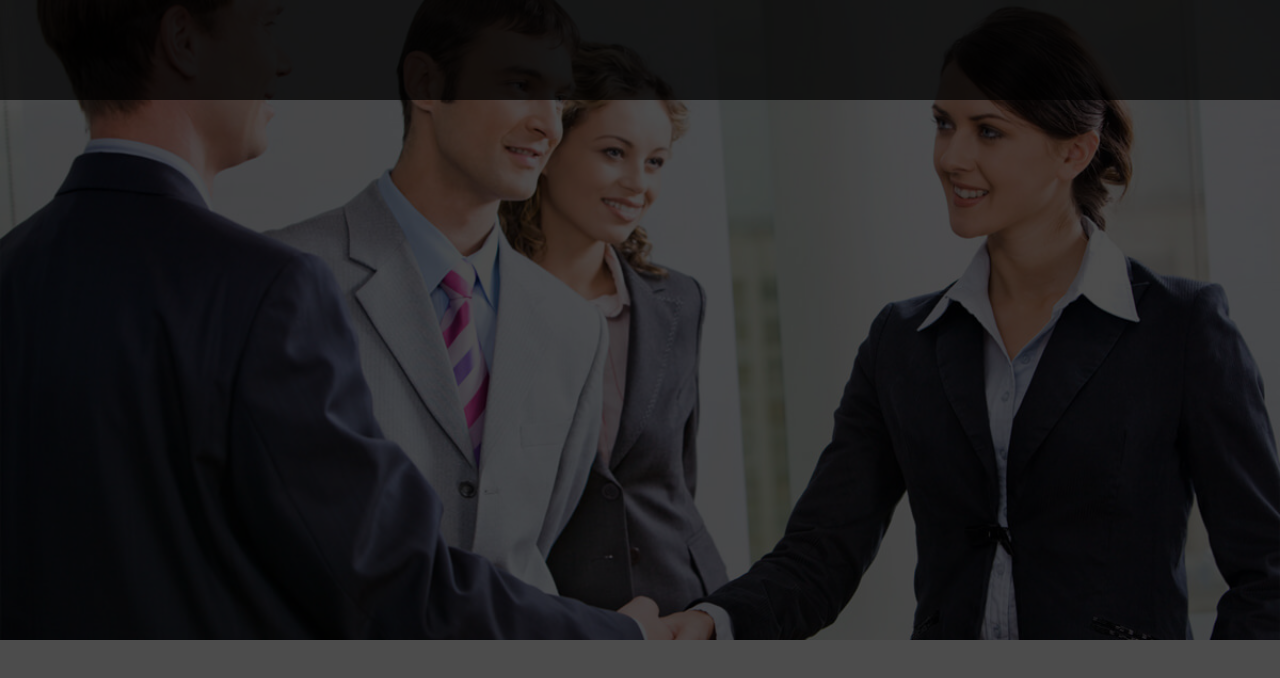
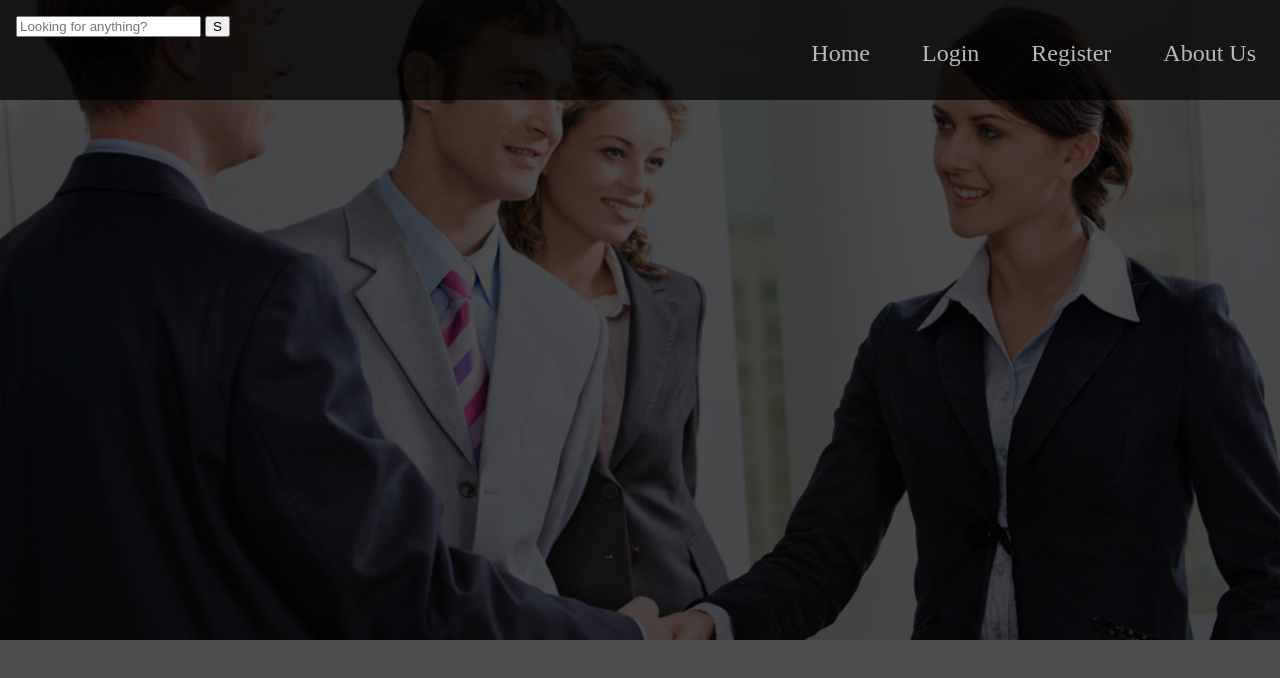
Before and after one commit to Razdeep/Banking-Management-System, a website: page ui/index.html in a window 1280 px wide. Drawn offline with Linux system fonts and the light colour scheme.

Commit message:
Menu added to index page

```diff
--- a/public/css/style_homepage.css
+++ b/public/css/style_homepage.css
@@ -23,4 +23,31 @@ body{
     height: 100px;
     background-color: rgba(0,0,0,.7);
     position: fixed;
-  }
+}
+.search-container{
+    float: left;
+    padding: 1em;
+}
+
+.menu-container{
+    float: right;
+}
+
+.menuItem{
+    /* float: right; */
+    outline: none;
+    display: inline-block;
+    padding: 1em;
+    font-size: 1.5em;
+}
+/* link inside the menu bar */
+.menuItem >a {
+    display: block;
+    text-decoration: none;
+    color: rgb(184, 184, 184);
+    transition: color .3s ease-in-out;
+}
+.menuItem >a:hover{
+    color: #fff;
+    transition: color .3s ease-in-out;
+}
--- a/ui/css/style_homepage.css
+++ b/ui/css/style_homepage.css
@@ -23,4 +23,31 @@ body{
     height: 100px;
     background-color: rgba(0,0,0,.7);
     position: fixed;
-  }
+}
+.search-container{
+    float: left;
+    padding: 1em;
+}
+
+.menu-container{
+    float: right;
+}
+
+.menuItem{
+    /* float: right; */
+    outline: none;
+    display: inline-block;
+    padding: 1em;
+    font-size: 1.5em;
+}
+/* link inside the menu bar */
+.menuItem >a {
+    display: block;
+    text-decoration: none;
+    color: rgb(184, 184, 184);
+    transition: color .3s ease-in-out;
+}
+.menuItem >a:hover{
+    color: #fff;
+    transition: color .3s ease-in-out;
+}
--- a/ui/index.html
+++ b/ui/index.html
@@ -5,13 +5,27 @@
     <meta name="viewport" content="width=device-width, initial-scale=1.0">
     <meta http-equiv="X-UA-Compatible" content="ie=edge">
     <link rel="stylesheet" href="css/style_homepage.css">
-    <title>Rrc Banking</title>
+    <title>RRC Banking</title>
 </head>
 <body>
     <div class="overlay">
 
-    <div class="banner"></div>
-    <div class="container">
+        <div class="banner">
+            <div class="logo"></div>
+            <div class="search-container">
+                <input type="text" placeholder="Looking for anything?">
+                <button>S</button>
+            </div>
+            <div class="menu-container">
+                <ul id=#menu>
+                    <li class="menuItem"><a href="#">Home</a></li>
+                    <li class="menuItem"><a href="#">Login</a></li>
+                    <li class="menuItem"><a href="register.html">Register</a></li>
+                    <li class="menuItem"><a href="#">About Us</a></li>
+                </ul>
+            </div>
+        </div>
+        <div class="container">
 
 
         </div>
```
